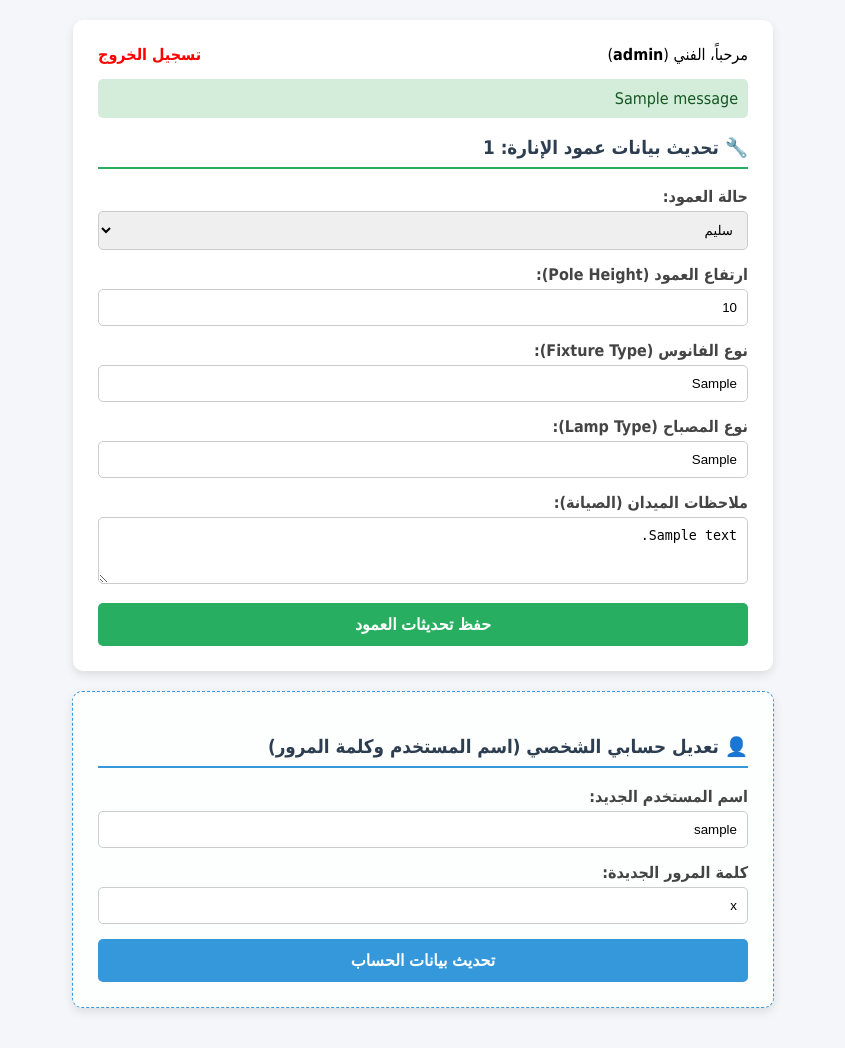
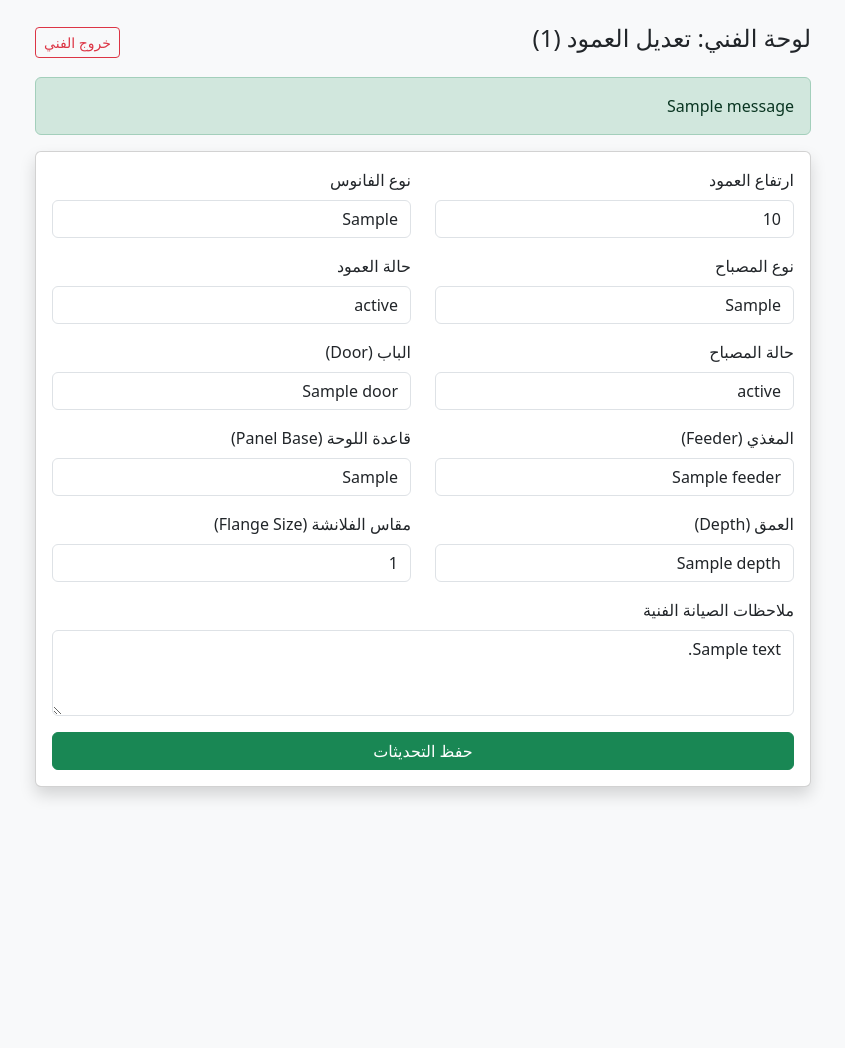
Before and after one commit to lightingproject/makkah-lighting-project, a Flask app: template templates/technician_edit.html in a window 1280 px wide. Shown: the whole page, without its empty margins (217-1062 px from the left). After the commit the page ends 798 px from the top, so only its background shows below. Run offline with Flask 3, Linux system fonts and the light colour scheme; a user stored in the database is signed in; the template is opened without the code that fills it: most values are stand-ins (such as "Sample title", 1, 10 or a date in 2020); one stand-in notice (Sample message) is shown.

Commit message:
Update technician_edit.html

```diff
--- a/templates/technician_edit.html
+++ b/templates/technician_edit.html
@@ -2,91 +2,79 @@
 <html lang="ar" dir="rtl">
 <head>
     <meta charset="UTF-8">
-    <title>لوحة تحكم الفني - {{ pole.pole_ID }}</title>
-    <style>
-        body { font-family: Tahoma, sans-serif; background: #f4f6f9; margin: 0; padding: 20px; }
-        .card { max-width: 650px; margin: auto; background: white; padding: 25px; border-radius: 10px; box-shadow: 0 4px 10px rgba(0,0,0,0.1); margin-bottom: 20px; }
-        h3 { color: #2c3e50; border-bottom: 2px solid #27ae60; padding-bottom: 8px; }
-        .form-group { margin-bottom: 15px; }
-        label { display: block; margin-bottom: 5px; font-weight: bold; color: #444; }
-        input, select, textarea { width: 100%; padding: 10px; border: 1px solid #ccc; border-radius: 5px; box-sizing: border-box; }
-        .btn { background: #27ae60; color: white; padding: 12px; border: none; width: 100%; border-radius: 5px; font-weight: bold; cursor: pointer; font-size: 1rem; }
-        .btn:hover { background: #219653; }
-        .alert { padding: 10px; background: #d4edda; color: #155724; border-radius: 5px; margin-bottom: 15px; }
-        .top-bar { display: flex; justify-content: space-between; align-items: center; margin-bottom: 15px; }
-    </style>
+    <title>تعديل بيانات العمود - الفني</title>
+    <link rel="stylesheet" href="https://cdn.jsdelivr.net/npm/bootstrap@5.3.0/dist/css/bootstrap.min.css">
 </head>
-<body>
-    <div class="card">
-        <div class="top-bar">
-            <span>مرحباً، الفني (<strong>{{ session.tech_username }}</strong>)</span>
-            <a href="{{ url_for('technician_logout', pole_id=pole.pole_ID) }}" style="color: red; text-decoration: none; font-weight: bold;">تسجيل الخروج</a>
+<body class="bg-light py-4">
+    <div class="container" style="max-width: 800px;">
+        <div class="d-flex justify-content-between align-items-center mb-3">
+            <h4>لوحة الفني: تعديل العمود ({{ pole.pole_ID }})</h4>
+            <a href="{{ url_for('technician_logout', pole_id=pole.pole_ID) }}" class="btn btn-outline-danger btn-sm">خروج الفني</a>
         </div>
 
         {% with messages = get_flashed_messages(with_categories=true) %}
             {% if messages %}
                 {% for category, message in messages %}
-                    <div class="alert">{{ message }}</div>
+                    <div class="alert alert-{{ category }}">{{ message }}</div>
                 {% endfor %}
             {% endif %}
         {% endwith %}
 
-        <!-- قسم تحديث بيانات العمود -->
-        <h3>🔧 تحديث بيانات عمود الإنارة: {{ pole.pole_ID }}</h3>
+        <div class="card shadow mb-4">
+            <div class="card-body">
                 <form method="POST">
                     <input type="hidden" name="action" value="update_pole_data">
 
-            <div class="form-group">
-                <label>حالة العمود:</label>
-                <select name="Pole_Status">
-                    <option value="سليم" {% if pole.Pole_Status == 'سليم' %}selected{% endif %}>سليم</option>
-                    <option value="عاطل" {% if pole.Pole_Status == 'عاطل' %}selected{% endif %}>عاطل</option>
-                    تحتاج صيانة<option value="تحتاج صيانة" {% if pole.Pole_Status == 'تحتاج صيانة' %}selected{% endif %}>تحتاج صيانة</option>
-                </select>
+                    <div class="row">
+                        <div class="col-md-6 mb-3">
+                            <label class="form-label">ارتفاع العمود</label>
+                            <input type="text" name="Pole_Height" class="form-control" value="{{ pole.Pole_Height }}">
                         </div>
-
-            <div class="form-group">
-                <label>ارتفاع العمود (Pole Height):</label>
-                <input type="text" name="Pole_Height" value="{{ pole.Pole_Height }}">
+                        <div class="col-md-6 mb-3">
+                            <label class="form-label">نوع الفانوس</label>
+                            <input type="text" name="Fixture_Type" class="form-control" value="{{ pole.Fixture_Type }}">
                         </div>
-
-            <div class="form-group">
-                <label>نوع الفانوس (Fixture Type):</label>
-                <input type="text" name="Fixture_Type" value="{{ pole.Fixture_Type }}">
+                        <div class="col-md-6 mb-3">
+                            <label class="form-label">نوع المصباح</label>
+                            <input type="text" name="Lamp_Type" class="form-control" value="{{ pole.Lamp_Type }}">
                         </div>
-
-            <div class="form-group">
-                <label>نوع المصباح (Lamp Type):</label>
-                <input type="text" name="Lamp_Type" value="{{ pole.Lamp_Type }}">
+                        <div class="col-md-6 mb-3">
+                            <label class="form-label">حالة العمود</label>
+                            <input type="text" name="Pole_Status" class="form-control" value="{{ pole.Pole_Status }}">
                         </div>
-
-            <div class="form-group">
-                <label>ملاحظات الميدان (الصيانة):</label>
-                <textarea name="technician_notes" rows="3">{{ pole.technician_notes }}</textarea>
+                        <div class="col-md-6 mb-3">
+                            <label class="form-label">حالة المصباح</label>
+                            <input type="text" name="Lamp_Status" class="form-control" value="{{ pole.Lamp_Status }}">
                         </div>
-
-            <button type="submit" class="btn">حفظ تحديثات العمود</button>
+                        <div class="col-md-6 mb-3">
+                            <label class="form-label">الباب (Door)</label>
+                            <input type="text" name="Door" class="form-control" value="{{ pole.Door }}">
+                        </div>
+                        <div class="col-md-6 mb-3">
+                            <label class="form-label">المغذي (Feeder)</label>
+                            <input type="text" name="Feeder" class="form-control" value="{{ pole.Feeder }}">
+                        </div>
+                        <div class="col-md-6 mb-3">
+                            <label class="form-label">قاعدة اللوحة (Panel Base)</label>
+                            <input type="text" name="Panel_Base" class="form-control" value="{{ pole.Panel_Base }}">
+                        </div>
+                        <div class="col-md-6 mb-3">
+                            <label class="form-label">العمق (Depth)</label>
+                            <input type="text" name="Depth" class="form-control" value="{{ pole.Depth }}">
+                        </div>
+                        <div class="col-md-6 mb-3">
+                            <label class="form-label">مقاس الفلانشة (Flange Size)</label>
+                            <input type="text" name="Flange_Size" class="form-control" value="{{ pole.Flange_Size }}">
+                        </div>
+                        <div class="col-12 mb-3">
+                            <label class="form-label">ملاحظات الصيانة الفنية</label>
+                            <textarea name="technician_notes" class="form-control" rows="3">{{ pole.technician_notes }}</textarea>
+                        </div>
+                    </div>
+                    <button type="submit" class="btn btn-success w-100">حفظ التحديثات</button>
                 </form>
             </div>
-
-    <!-- قسم تغيير بيانات الحساب الشخصي للفني -->
-    <div class="card" style="background: #fdfefe; border: 1px dashed #3498db;">
-        <h3 style="border-color: #3498db;">👤 تعديل حسابي الشخصي (اسم المستخدم وكلمة المرور)</h3>
-        <form method="POST">
-            <input type="hidden" name="action" value="update_my_account">
-
-            <div class="form-group">
-                <label>اسم المستخدم الجديد:</label>
-                <input type="text" name="new_username" value="{{ my_account.username }}" required>
         </div>
-
-            <div class="form-group">
-                <label>كلمة المرور الجديدة:</label>
-                <input type="text" name="new_password" value="{{ my_account.password }}" required>
-            </div>
-
-            <button type="submit" class="btn" style="background: #3498db;">تحديث بيانات الحساب</button>
-        </form>
     </div>
 </body>
 </html>
```
Lines whose indentation alone changed are shown as unchanged.
